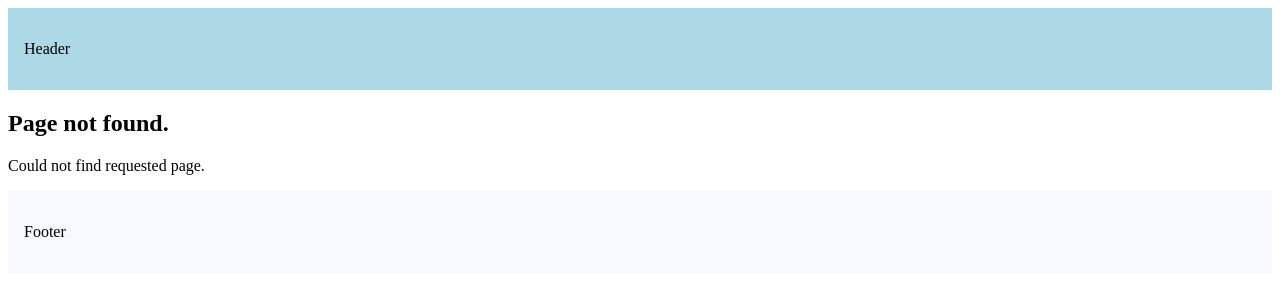
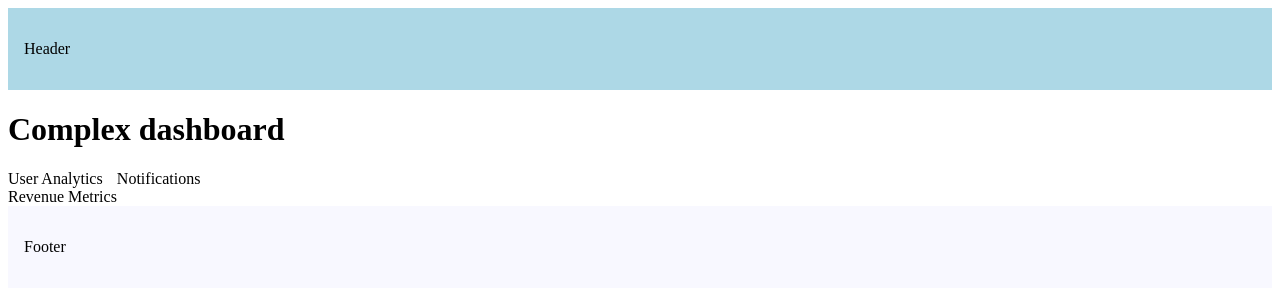
Before and after one commit to adnansyed101/workshop-repo, a Next.js app: page /complex-dashboard in a window 1280 px wide. Before the commit this address had no page. Shown: the top 300 px of the page. Built offline with nearby package versions, Linux system fonts and the light colour scheme.

Commit message:
Create dashboard page.

```diff
--- /dev/null
+++ b/src/app/complex-dashboard/page.js
@@ -0,0 +1,3 @@
+export default function ComplexDashboardPage() {
+  return <h1>Complex dashboard</h1>;
+}
```
